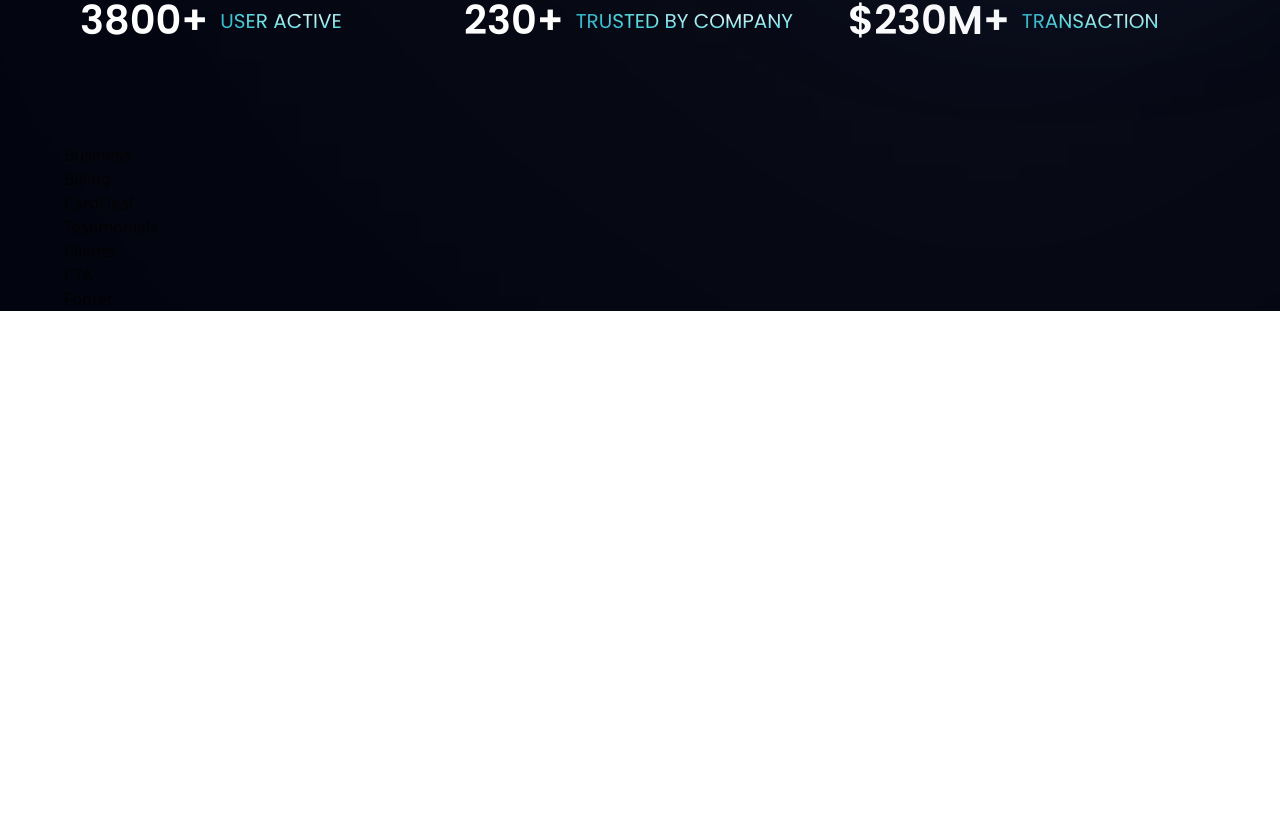
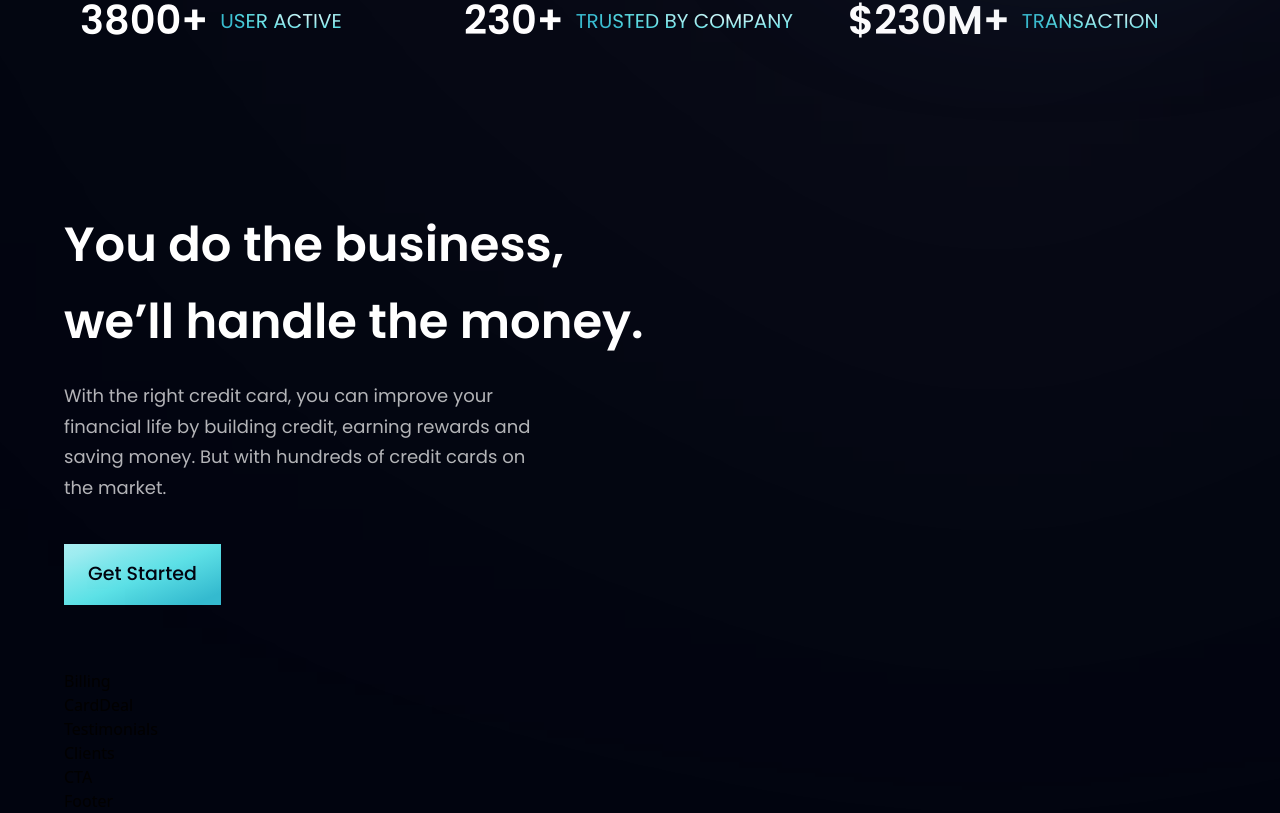
Before and after one commit to mohanadkandil/modern-bank, a React (Vite) app: page / in a window 1280 px wide. Shown: the part 810-1623 px from the top of the page. Before the commit the page ends 1121 px from the top, so only its background shows below. Built offline with nearby package versions, Linux system fonts and the light colour scheme.

Commit message:
style: add business info section

```diff
--- a/src/components/Business.jsx
+++ b/src/components/Business.jsx
@@ -1,7 +1,21 @@
-import React from "react"
+import { features } from "../constants"
+import styles, { layout } from "../style"
+import Button from "./Button"
 
-const Business = () => {
-  return <div>Business</div>
-}
-
+const Business = () => (
+  <section id="features" className={layout.section}>
+    <div className={layout.sectionInfo}>
+      <h2 className={styles.heading2}>
+        You do the business, <br className="sm:block hidden" /> we’ll handle the
+        money.
+      </h2>
+      <p className={`${styles.paragraph} max-w-[470px] mt-5`}>
+        With the right credit card, you can improve your financial life by
+        building credit, earning rewards and saving money. But with hundreds of
+        credit cards on the market.
+      </p>
+      <Button styles="mt-10" />
+    </div>
+  </section>
+)
 export default Business
--- a/src/components/Button.jsx
+++ b/src/components/Button.jsx
@@ -1,7 +1,10 @@
-import React from "react"
-
-const Button = () => {
-  return <div>Button</div>
-}
+const Button = ({ styles }) => (
+  <button
+    type="button"
+    className={`py-4 px-6 bg-blue-gradient font-poppins font-medium text-[19px] text-primary outline-none ${styles}`}
+  >
+    Get Started
+  </button>
+)
 
 export default Button
```
